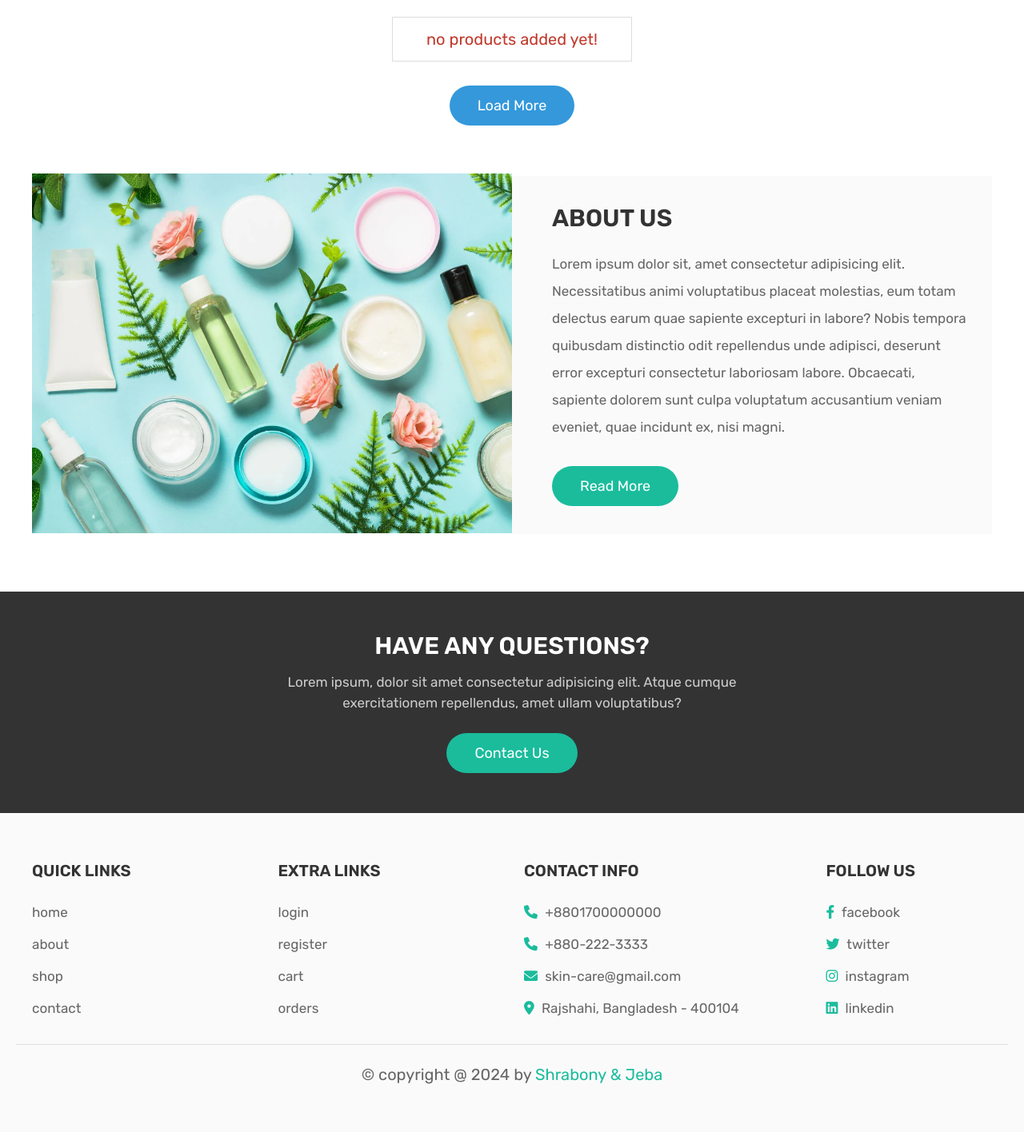
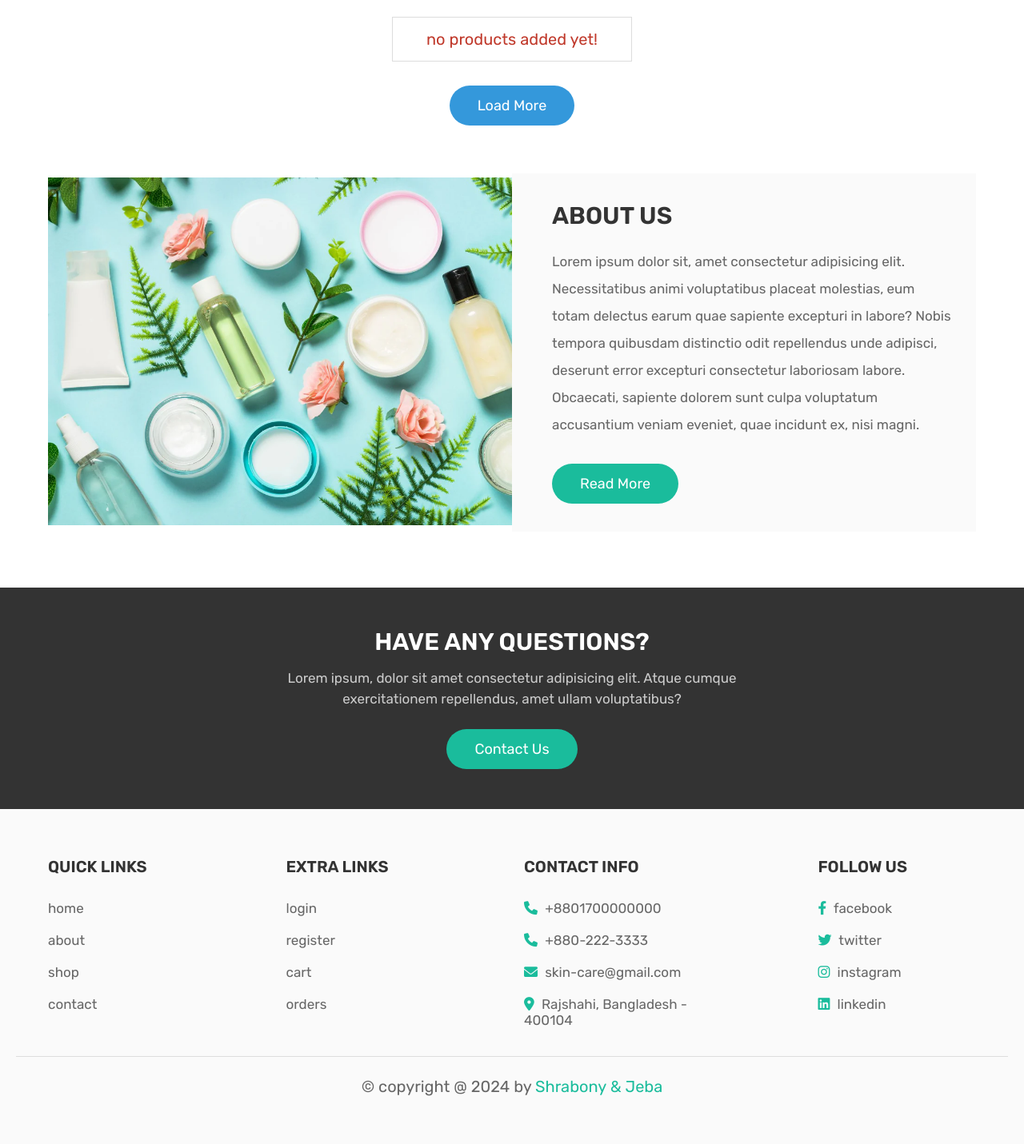
Before and after one commit to NahidHasan131/skin-care, a PHP site: page /home.php in a window 1280 px wide. Shown: the part 850-2281 px from the top of the page at 80% size. Before the commit the page ends 2206 px from the top, so only its background shows below. Run offline with PHP 8.4, Linux system fonts and the light colour scheme; the visitor is signed in with stand-in values (Sample User, id 1); data that the repository does not hold is empty.

Commit message:
Home Page css

```diff
--- a/css/style.css
+++ b/css/style.css
@@ -426,6 +426,7 @@ section{
    display: flex;
    align-items: center;
    flex-wrap: wrap;
+   padding: 0 2rem;
    padding-bottom: 40px;
 }
 
@@ -508,6 +509,7 @@ section{
    display: grid;
    grid-template-columns: repeat(auto-fit, minmax(25rem, 1fr));
    gap:3rem;
+   padding: 0 2rem;
 }
 
 .footer .box-container .box:last-child{
```
